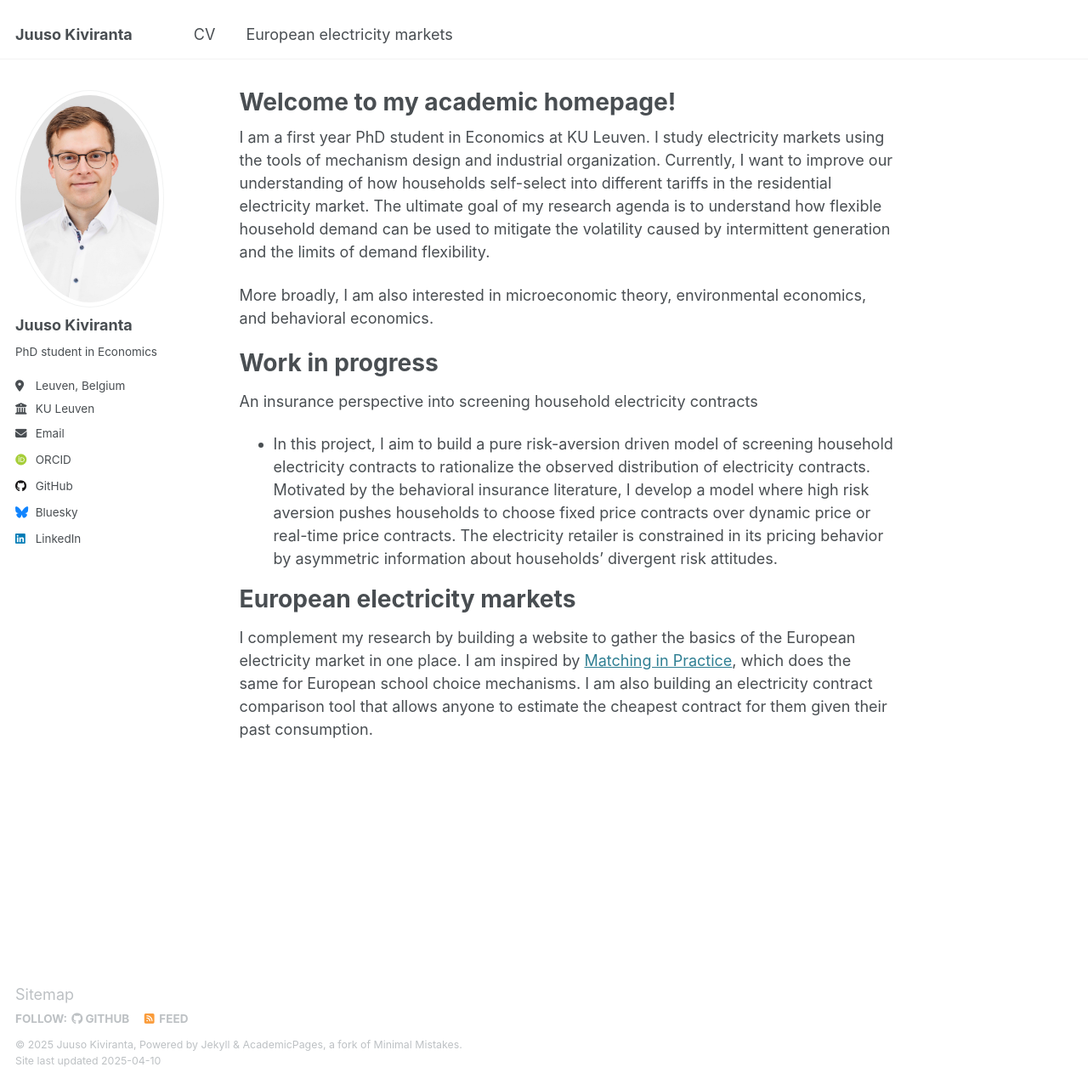
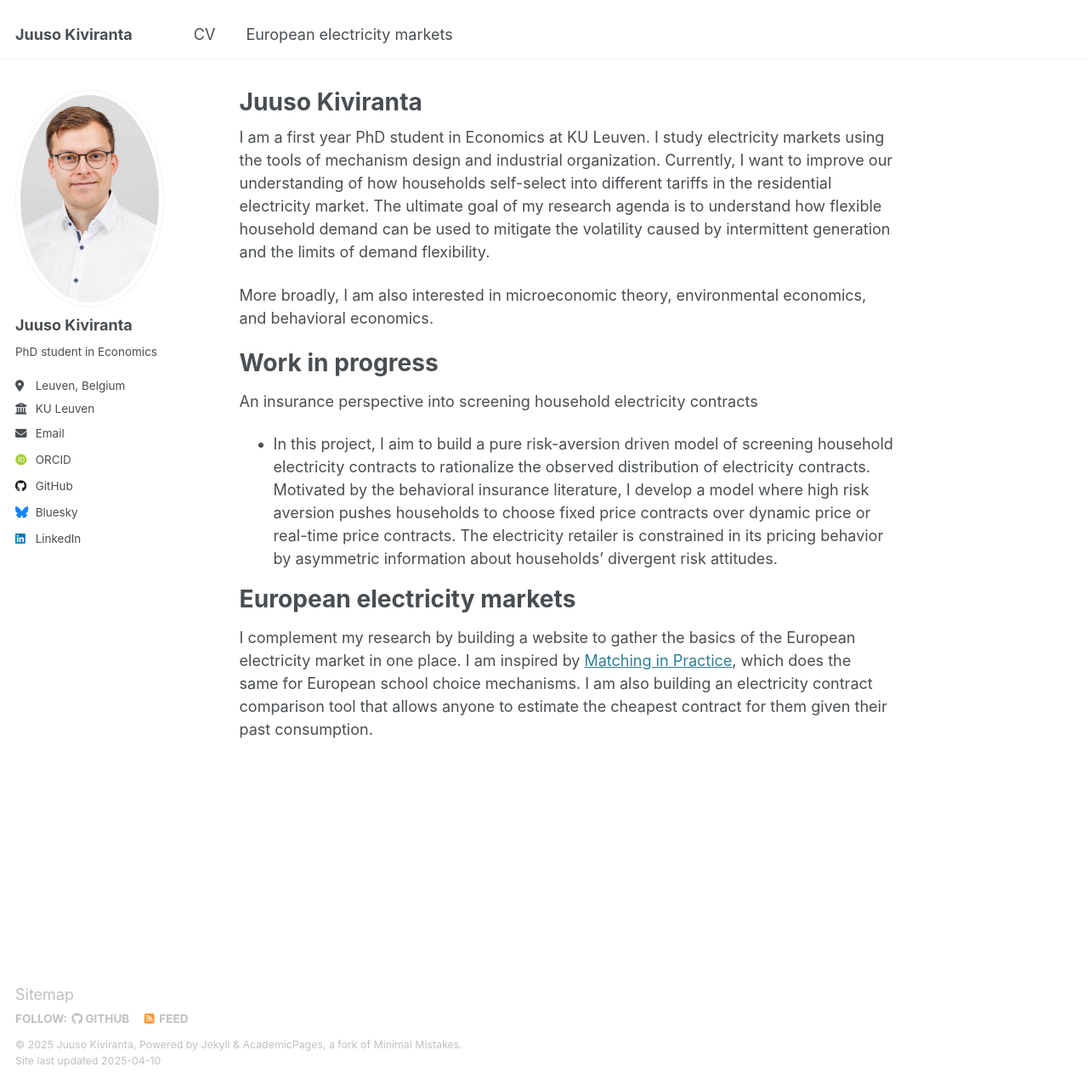
Before and after one commit to jkiviranta/jkiviranta.github.io, a Jekyll site: the page built from _pages/about.md, in a window 1280 px wide and 1276 px high. Shown: the whole window at 85% size. Built offline with Jekyll 4.4.1, drawn with Linux system fonts in a browser that asks for light colours; some web fonts are replaced.

Commit message:
Update about.md

```diff
--- a/_pages/about.md
+++ b/_pages/about.md
@@ -1,6 +1,6 @@
 ---
 permalink: /
-title: "Welcome to my academic homepage!"
+title: "Juuso Kiviranta"
 author_profile: true
 redirect_from:
   - /about/
```
